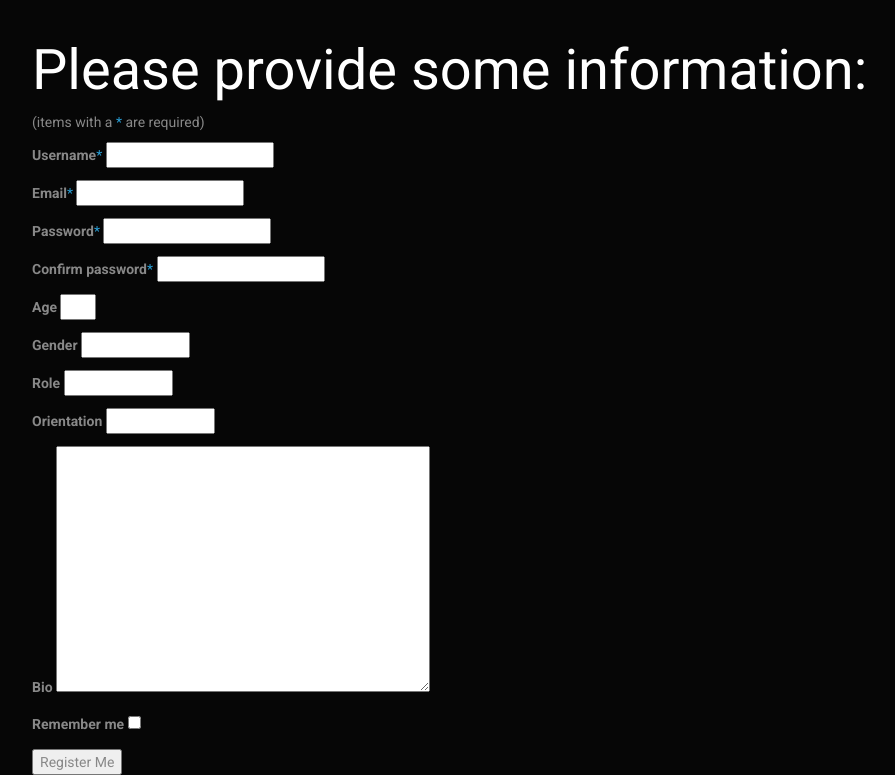
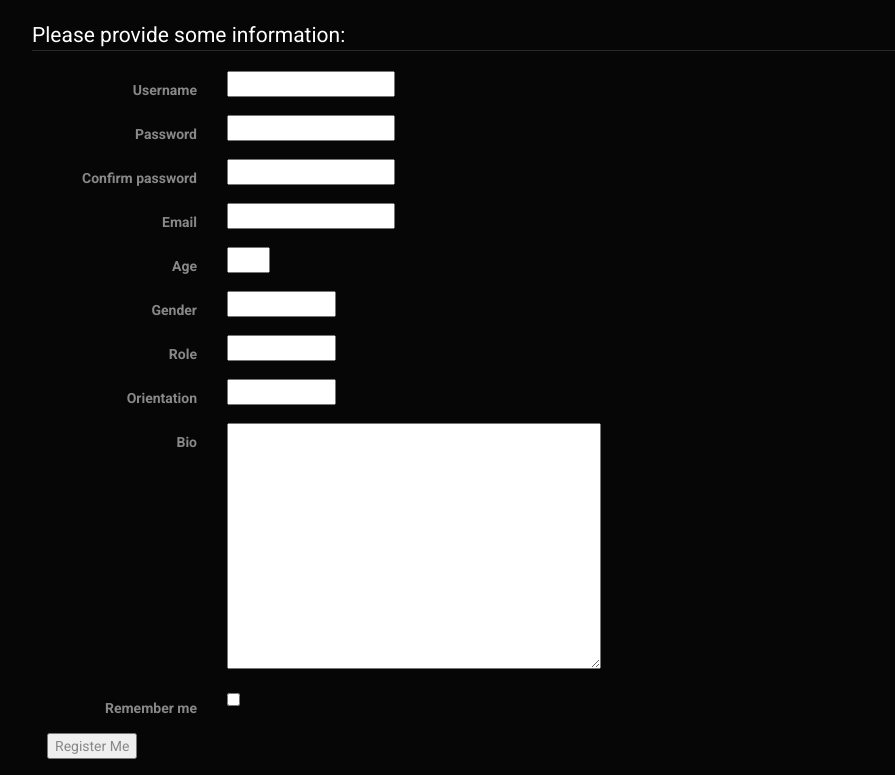
Before and after one commit to kinkstruction/kinkstruction, a Python web app: template app/templates/sign_up.html in a window 1280 px wide. Shown: the part 61-836 px from the top of the page, without its empty margins (38-933 px from the left). Run offline with Jinja, Linux system fonts and the light colour scheme; the template is opened without the code that fills it: most values are stand-ins (such as "Sample title", 1, 10 or a date in 2020); form fields are guessed from the names that the template uses; some libraries are stand-ins or nearby versions.

Commit message:
#48: Used macro to make sign-up template much nicer

```diff
--- a/app/templates/sign_up.html
+++ b/app/templates/sign_up.html
@@ -1,3 +1,4 @@
+{% from "_macros.html" import form_group_field %}
 {% extends "base.html" %}
 {% block content %}
     <script type="text/javascript">
@@ -21,105 +22,25 @@
         });
     </script>
 
-<h1>Please provide some information:</h1>
-<p>
-    (items with a <span class="text-primary">*</span> are required)
-</p>
+<form class="form-horizontal" action="" method="post">
+    {{form.hidden_tag()}}
+    <fieldset>
+        <legend>Please provide some information:</legend>
 
-    <form id="register_form" action="" method="post" name="register">
-        {{form.hidden_tag()}}
-        <p>
-            {{form.username.label}}<span class="text-primary">*</span>
-            {{form.username(size=20, maxlength=256)}}
-            <span id="username_error_msg" class="text-danger" style="display:none"></span>
-            {% for error in form.errors.username %}
-                <span class="text-danger">[{{error}}]</span><br>
-            {% endfor %}
-        </p>
+        {{form_group_field(form.username, size=20, maxlength=256)}}
+        {{form_group_field(form.password, size=20, maxlength=256)}}
+        {{form_group_field(form.confirm_password, size=20, maxlength=256)}}
+        {{form_group_field(form.email, size=20, maxlength=256)}}
+        {{form_group_field(form.age, size=3, maxlength=3)}}
+        {{form_group_field(form.gender, size=12, maxlength=24)}}
+        {{form_group_field(form.role, size=12, maxlength=24)}}
+        {{form_group_field(form.orientation, size=12, maxlength=24)}}
+        {{form_group_field(form.bio, cols=48, rows=12)}}
+        {{form_group_field(form.remember_me)}}
 
-        <p>
-            {{form.email.label}}<span class="text-primary">*</span>
-            {{form.email(size=20, maxlength=256)}}
-            <span id="email_error_msg" class="text-danger" style="display:none"></span>
-            {% for error in form.errors.email %}
-                <span class="text-danger">[{{error}}]</span><br>
-            {% endfor %}
-        </p>
-
-        <p>
-            {{form.password.label}}<span class="text-primary">*</span>
-            {{form.password(size=20, maxlength=256)}}
-            {% for error in form.errors.password %}
-                <span class="text-danger">[{{error}}]</span><br>
-            {% endfor %}
-        </p>
-
-        <p>
-            <p>
-                {{form.confirm_password.label}}<span class="text-primary">*</span>
-                {{form.confirm_password(size=20, maxlength=256)}}
-                {% for error in form.errors.confirm_password %}
-                    <span class="text-danger">[{{error}}]</span><br>
-                {% endfor %}
-            </p>
-        </p>
-
-        <p>
-            <p>
-                {{form.age.label}}
-                {{form.age(size=2)}}
-                {% for error in form.errors.age %}
-                    <span class="text-danger">[{{error}}]</span><br>
-                {% endfor %}
-            </p>
-        </p>
-
-        <p>
-            <p>
-                {{form.gender.label}}
-                {{form.gender(size=12, maxlength=24)}}
-                {% for error in form.errors.gender %}
-                    <span class="text-danger">[{{error}}]</span><br>
-                {% endfor %}
-            </p>
-        </p>
-
-        <p>
-            <p>
-                {{form.role.label}}
-                {{form.role(size=12, maxlength=24)}}
-                {% for error in form.errors.role %}
-                    <span class="text-danger">[{{error}}]</span><br>
-                {% endfor %}
-            </p>
-        </p>
-
-        <p>
-            <p>
-                {{form.orientation.label}}
-                {{form.orientation(size=12, maxlength=24)}}
-                {% for error in form.errors.orientation %}
-                    <span class="text-danger">[{{error}}]</span><br>
-                {% endfor %}
-            </p>
-        </p>
-
-        <p>
-            <p>
-                {{form.bio.label}}
-                {{form.bio(cols=48, rows=12)}}
-                {% for error in form.errors.bio %}
-                    <span class="text-danger">[{{error}}]</span><br>
-                {% endfor %}
-            </p>
-        </p>
-
-        <p>
-            {{form.remember_me.label}}
-            {{form.remember_me}}
-        </p>
-
-
+    </fieldset>
+    <div class="col-md-2">
         <input type="submit" name="log_in" value="Register Me">
-    </form>
+    </div>
+</form>
 {% endblock %}
```
